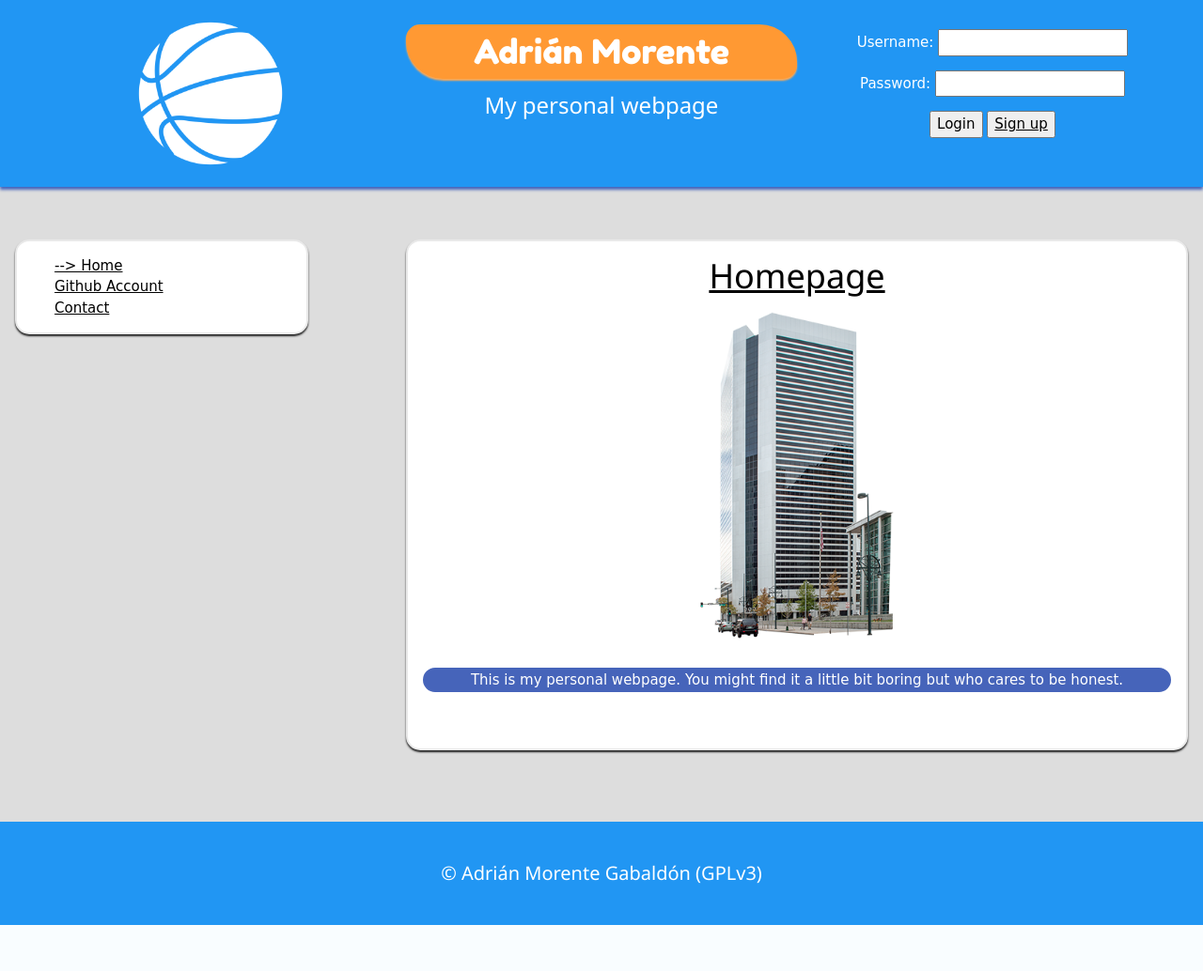
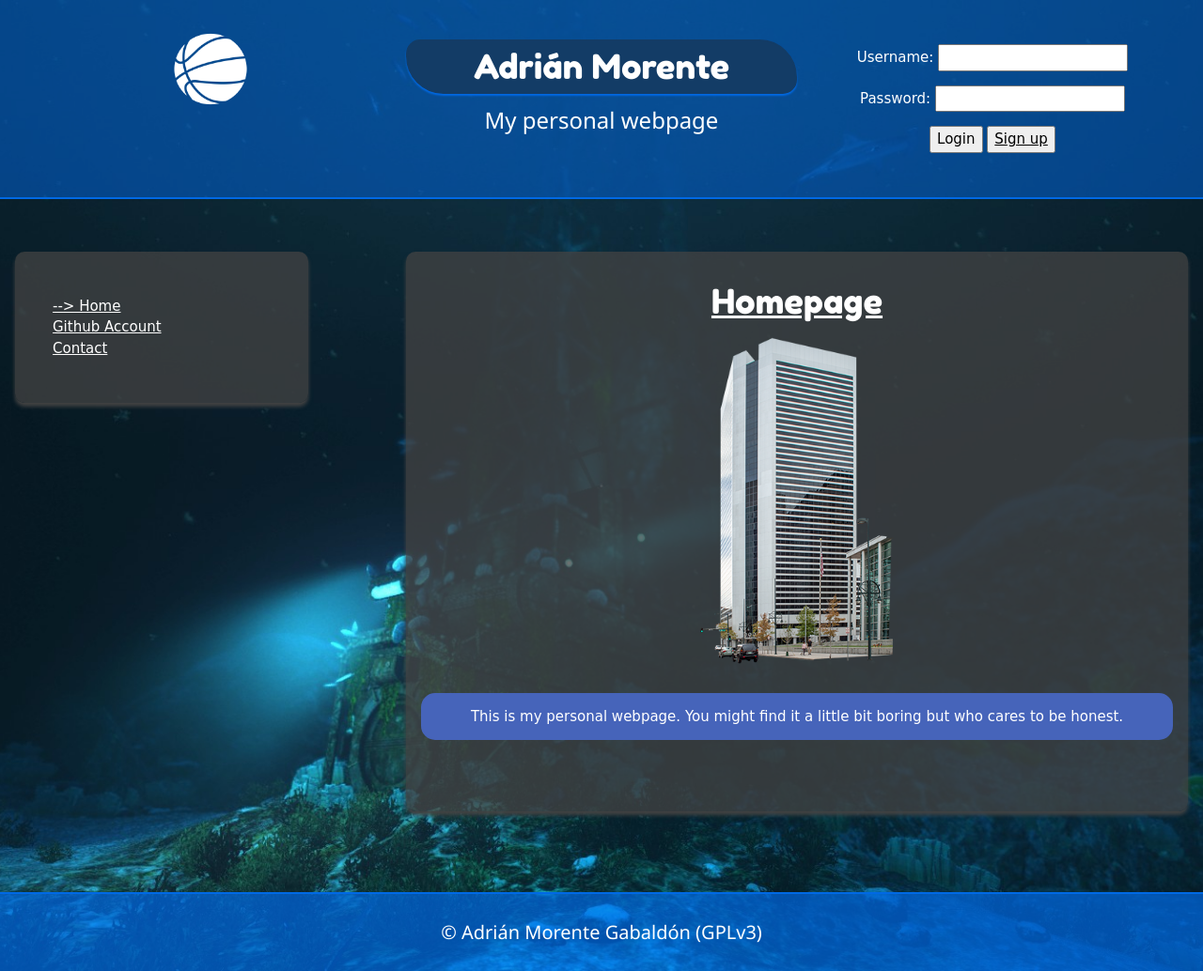
Before and after one commit to adrianmorente/PracticasDAI, a Flask app: page / in a window 1280 px wide. Shown: the whole page at 94% size. Before the commit the page ends 985 px from the top, so only its background shows below. Run offline with Flask 2, Linux system fonts and the light colour scheme; some web fonts are replaced.

Commit message:
extendiendo plantillas (ahora bien) con Jinja2

```diff
--- a/ejercicios-Practica3/app.py
+++ b/ejercicios-Practica3/app.py
@@ -3,11 +3,20 @@
 
 from flask import Flask, redirect, url_for, request, render_template, session
 import jinja2
-import shelve
+import shelve, queue
 from mandelbrot import *
 
 app = Flask(__name__)
-app.config['SECRET_KEY'] = 'random'
+app.secret_key = 'random'
+last_visited = queue.Queue(3)
+
+# remembering the last visited pages
+@app.after_request
+def remember_three_pages(response):
+    if last_visited.qsize() == 3:
+        last_visited.get()
+    last_visited.put(request.url)
+    return response
 
 # showing the whole website (plus login form)
 @app.route('/', methods=['GET', 'POST'])
@@ -28,6 +37,7 @@ def index():
         'body_text' : 'This is my personal webpage. You might find it a little bit boring but who cares to be honest.'
     }
 
+    # we'll authenticate the user and initialize the urls dictionary
     if request.method == 'POST':
         s = shelve.open('users.db')
         user = s.get(request.form['username'], None)
@@ -59,6 +69,11 @@ def github():
         'body_image_link' : 'https://github.com/adrianmorente',
         'body_text' : 'This is my Github site. There you\'ll find a bunch of repos with open source code from me and my mates.'
     }
+    if 'username' in session:
+        return render_template('index.html', content=content, loggedIn=True)
+    else:
+        return render_template('index.html', content=content, loggedIn=False)
+
     return render_template('index.html', content=content)
 
 # showing a link to my personal twitter page
@@ -78,12 +93,16 @@ def contact():
         'body_image_link' : 'https://twitter.com/81adrianmorente',
         'body_text' : 'That\'s my Twitter account. I swear that you don\'t wanna follow me if you don\'t like basketball.'
     }
+    if 'username' in session:
+        return render_template('index.html', content=content, loggedIn=True)
+    else:
+        return render_template('index.html', content=content, loggedIn=False)
+
     return render_template('index.html', content=content)
 
 # register form
 @app.route('/register', methods=['GET', 'POST'])
 def signup():
-    registered = False
     if request.method == 'POST':
         s = shelve.open('users.db')
         try:
@@ -92,16 +111,61 @@ def signup():
             user = { 'username' : username, 'password' : password }
             s[username] = user
             s.close()
-            registered = True
         finally:
             s.close()
-    return render_template('register.html', value=registered)
+    return render_template('register.html')
 
 # popping the username out of the session
 @app.route('/logout')
 def logout():
     session.pop('username', None)
     return redirect(url_for('index'))
+
+@app.route('/edit')
+def edit():
+    content = {
+        'title' : 'Adrián Morente',
+        'subtitle': 'My personal webpage',
+        'logo': 'user-icon.png',
+        'nav_links' : [
+            ("home", "Home"),
+            ("github", "Github Account"),
+            ("contact", "Contact")
+        ],
+        'body_section' : 'Github page',
+        'body_image' : 'github.png',
+        'body_image_link' : 'https://github.com/adrianmorente',
+        'body_text' : 'This is my Github site. There you\'ll find a bunch of repos with open source code from me and my mates.'
+    }
+    if 'username' in session:
+        return render_template('index.html', content=content, loggedIn=True)
+    else:
+        return render_template('index.html', content=content, loggedIn=False)
+
+    return render_template('index.html', content=content)
+
+@app.route('/data')
+def data():
+    content = {
+        'title' : 'Adrián Morente',
+        'subtitle': 'My personal webpage',
+        'logo': 'user-icon.png',
+        'nav_links' : [
+            ("home", "Home"),
+            ("github", "Github Account"),
+            ("contact", "Contact")
+        ],
+        'body_section' : 'Github page',
+        'body_image' : 'github.png',
+        'body_image_link' : 'https://github.com/adrianmorente',
+        'body_text' : 'This is my Github site. There you\'ll find a bunch of repos with open source code from me and my mates.'
+    }
+    if 'username' in session:
+        return render_template('index.html', content=content, loggedIn=True)
+    else:
+        return render_template('index.html', content=content, loggedIn=False)
+
+    return render_template('index.html', content=content)
 
 @app.route('/mandelbrot')
 def mandelbrot():
@@ -115,21 +179,6 @@ def mandelbrot():
     renderizaMandelbrot(x1, y1, x2, y2, width, iters, filename)
     return render_template('mandelbrot.html')
 
-@app.route('/data')
-def data():
-    content = {
-        'title' : 'Adrián Morente',
-        'subtitle': 'My personal webpage',
-        'logo': 'user-icon.png',
-        'nav_links' : [
-            ("home", "Home"),
-            ("github", "Github Account"),
-            ("contact", "--> Contact")
-        ],
-        'body_logged' : ''
-    }
-    return render_template('index.html', content=content)
-
 # just when you forget the URL...
 @app.errorhandler(404)
 def page_not_found(error):
--- a/ejercicios-Practica3/static/style.css
+++ b/ejercicios-Practica3/static/style.css
@@ -1,37 +1,40 @@
 body {
-  background-color: #DDDDDD;
-  max-width: 1366px;
+  background-image: url("images/under-sea.jpg");
+  background-position: center;
+  background-repeat: no-repeat;
+  background-size: cover;
   margin: auto;
   font-family: 'Patua One', cursive !important;
+  color: white;
+}
+
+header {
+  margin-bottom: 40px;
+  border-bottom: 2px solid rgb(0, 105, 228);
+  background-color: rgba(0, 105, 228, 0.5);
 }
 
 header img {
-  width: 40%;
+  width: 20%;
   margin-right: 50px;
   margin-left: 50px;
 }
 
 header #center-header h1 {
-  border: 2px solid #ff9933;
+  border: 2px solid rgb(19, 60, 102);
   border-radius: 15px 40px;
-  background-color: #ff9933;
-  box-shadow: 0px 2px 2px #ffaa55;
+  background-color: rgb(19, 60, 102);
+  box-shadow: 0px 2px 2px rgb(0, 105, 228);
 }
 
-header #center-header h1 {
-  font-family: 'Fredoka One', cursive;
-}
-
-header {
-  margin-bottom: 40px;
-  box-shadow: 0px 3px 3px rgb(70, 100, 186);
+h1 {
+  font-family: 'Fredoka One', cursive !important;
 }
 
 #centered-content .w3-col {
-  border: 2px solid #e9e9e9;
-  border-radius: 15px;
-  background-color: white;
-  box-shadow: 0px 2px 2px #212121;
+  background-color: rgba(67, 67, 67, 0.75);
+  border-radius: 10px;
+  box-shadow: 0px 4px 4px #434343;
 }
 
 #centered-content div {
@@ -39,10 +42,11 @@ header {
 }
 
 footer {
-  margin-top: 30px;
   text-align: center;
-  padding-top: 30px;
-  padding-bottom: 30px;
+  margin-top: 40px;
+  border-top: 2px solid rgb(0, 105, 228);
+  background-color: rgba(0, 105, 228, 0.7);
+  font-family: 'Fredoka One', cursive !important;
 }
 
 ul, li {
@@ -62,4 +66,5 @@ ul, li {
   border-radius: 15px;
   color: white;
   background-color: rgb(70, 100, 186);
+  padding: 12px;
 }
--- a/ejercicios-Practica3/templates/index.html
+++ b/ejercicios-Practica3/templates/index.html
@@ -1,20 +1,24 @@
 <!DOCTYPE html>
 <html>
 
+  {% block head %}
   <head>
     <meta charset="utf-8"/>
-    <title>{% block title %}{% endblock %} - Adrian Morente</title>
+    <title>AMorente - {% block title %}{% endblock %}</title>
     <meta name="viewport" content="width=device-width, initial-scale=1.0"/>
     <link rel="stylesheet" href="{{ url_for('static', filename='style.css') }}"/>
     <link rel="stylesheet" href="https://www.w3schools.com/w3css/4/w3.css"/>
+    <link rel="icon" type="image/png" href="static/images/dark-icon.png" />
     <link href="https://fonts.googleapis.com/css?family=Fredoka+One" rel="stylesheet">
     <link href="https://fonts.googleapis.com/css?family=Patua+One" rel="stylesheet">
   </head>
+  {% endblock %}
 
   <body>
-    <header class="w3-container w3-row w3-blue">
+    {% block header %}
+    <header class="w3-container w3-row w3-padding-16">
       <div class="w3-third w3-padding-16 w3-center">
-        <img class="w3-center" src="../static/images/{{ content.logo }}" alt="logo python" />
+        <img src="../static/images/{{ content.logo }}" alt="Bball logo" style="width=100%"/>
       </div>
       <div id="center-header" class="w3-third w3-padding-16 w3-center">
         <h1>{{ content.title }}</h1>
@@ -36,10 +40,14 @@
         {% endif %}
       </div>
     </header>
+    {% endblock %}
 
+    {% block content %}
     <div id="centered-content" class="w3-container w3-row w3-padding-16">
-      <div class="navbar w3-col m3 w3-left">
+      {% block navbar %}
+      <div class="navbar w3-col m3 w3-padding-32">
         <ul>
+          {% block links %}
             {% for link in content.nav_links %}
               <li><a href="/{{ link[0] }}">{{ link[1] }}</a></li>
             {% endfor %}
@@ -47,9 +55,11 @@
               <li><a href="/edit">Edit</a></li>
               <li><a href="/data">View data</a></li>
             {% endif %}
+          {% endblock %}
         </ul>
       </div>
-      <div id="main-content" class="w3-col m8 w3-right">
+      {% endblock %}
+      <div id="main-content" class="w3-col m8 w3-right w3-padding-16">
         <div class="w3-container w3-center">
           <h1>{{ content.body_section }}</h1>
           <div class="w3-center">
@@ -61,9 +71,10 @@
         </div>
       </div>
     </div>
+    {% endblock %}
 
     {% block footer %}
-    <footer class="w3-blue">
+    <footer class="w3-row w3-padding-16">
       <h4>&copy; Adrián Morente Gabaldón (GPLv3)</h4>
     </footer>
     {% endblock %}
```
Lines whose indentation alone changed are shown as unchanged.
